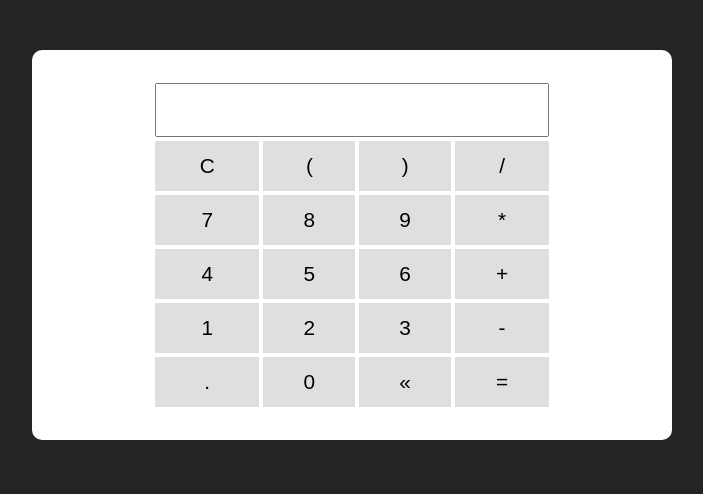
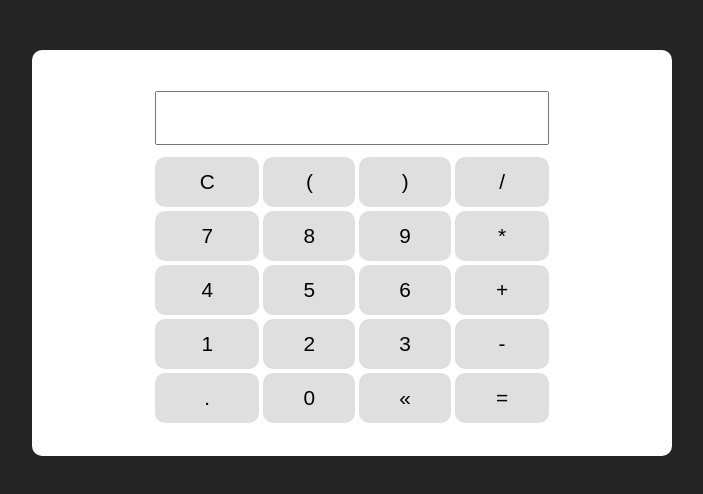
Before and after one commit to AlvaroSousa0/JS_TS, a plain HTML site: page Revisão/12_exercicio_caluladora/index.html in a window 1280 px wide. Shown: the whole page, without its empty margins (288-991 px from the left). Drawn offline with nearby package versions, Linux system fonts and the light colour scheme.

Commit message:
minor changes

```diff
--- a/Revisão/12_exercicio_caluladora/assets/css/style.css
+++ b/Revisão/12_exercicio_caluladora/assets/css/style.css
@@ -46,7 +46,7 @@ form input:focus {
 form button {
   border: none;
   background: var(--primary-color);
-  color: #fff;
+  color: #e9e9e9;
   font-size: 18px;
   font-weight: 700;
   height: 50px;
@@ -67,15 +67,18 @@ form button:hover {
   font-size: 2em;
   width: 100%;
   text-align: right;
+  margin: 8px 0;
 }
 
 .btn {
   width: 100%;
   height: 50px;
   font-size: 1em;
+  font-weight: 500;
   border: none;
   background: #dfdfdf;
   cursor: pointer;
+  border-radius: 10px;
 }
 
 .btn:hover {
```
